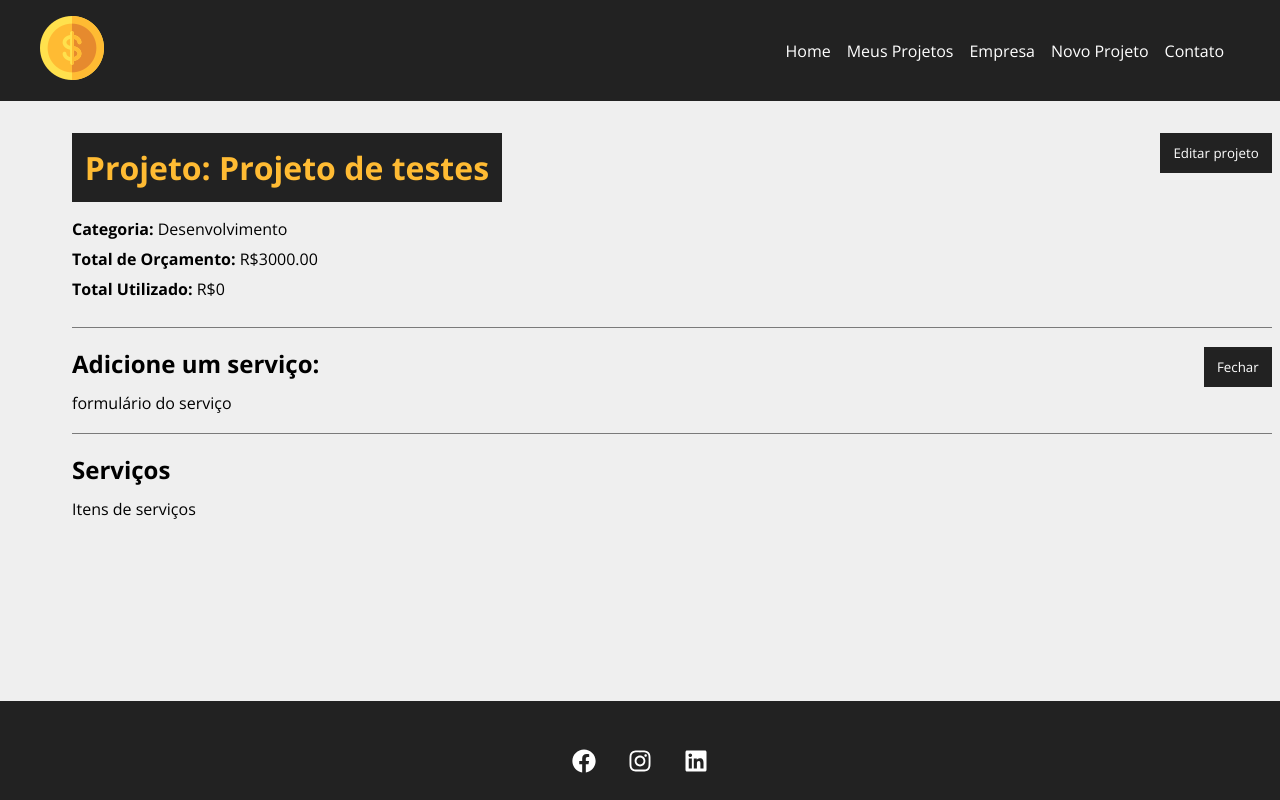
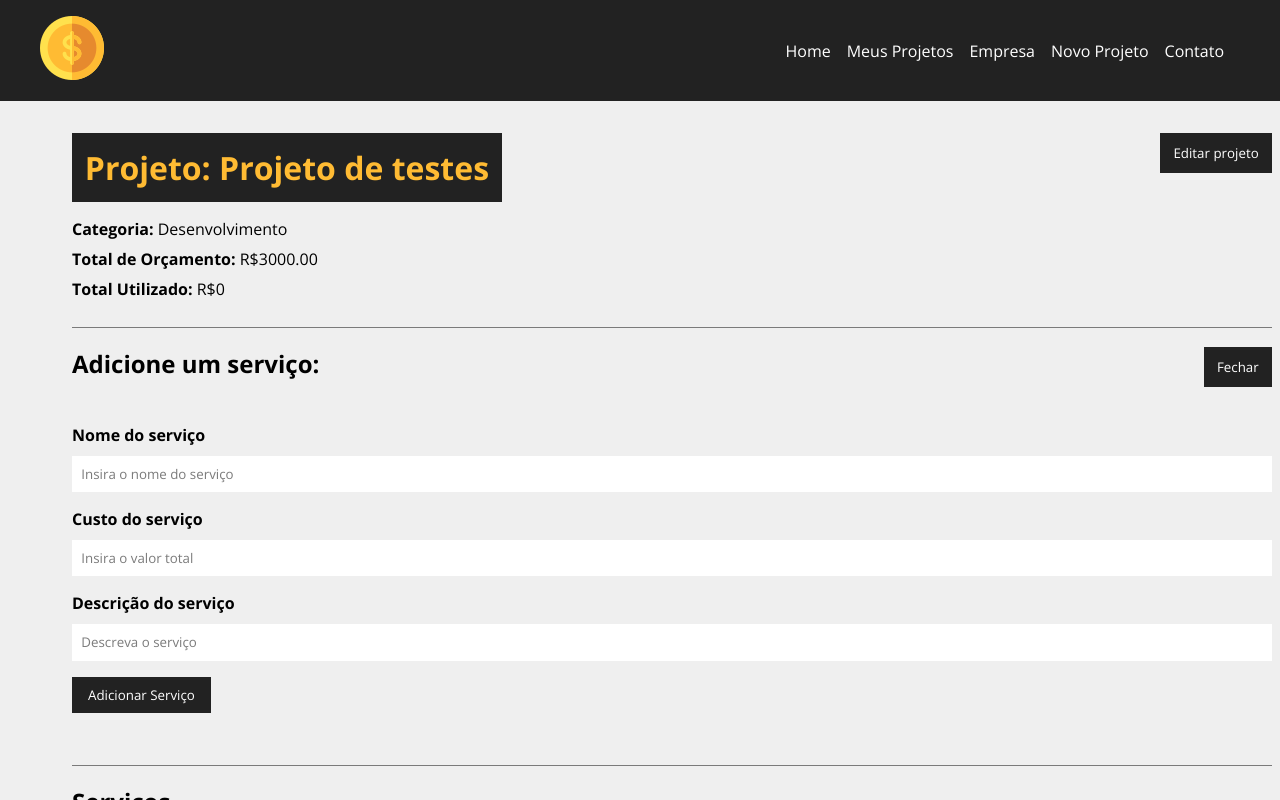
Before and after one commit to BrunoSilva03/Costs, a React (Vite) app in the folder costs/: page /project/1 in a window 1280 px wide. Both pictures are taken after a click on the button "Adicionar serviço". Shown: the top 800 px of the page. Built offline with nearby package versions, Linux system fonts and the light colour scheme; data requests are answered from the project's data file.

Commit message:
form completo do adicionar serviço e bug resolvido

```diff
--- a/costs/src/components/pages/Project.jsx
+++ b/costs/src/components/pages/Project.jsx
@@ -8,6 +8,7 @@
 import Container from '../layoult/Container'
 import Message from '../layoult/Message'
 import ProjectForm from '../project/ProjectForm'
+import ServiceForm from '../services/ServiceForm'
 
 function Project() {
     const { id } = useParams()
@@ -62,6 +63,10 @@
 
     }
 
+    function createService() {
+
+    }
+
 
     function toggleProjectForm() {
         setShowProjectForm(!showProjectForm)
@@ -109,7 +114,13 @@
                                 {!showServiceForm ? 'Adicionar serviço' : 'Fechar'}
                             </button>
                             <div className={styles.project_info}>
-                                {showServiceForm && <div>formulário do serviço</div>}
+                                {showServiceForm && (
+                                    <ServiceForm
+                                        handleSubmit={createService}
+                                        btnText="Adicionar Serviço"
+                                        projectData={project}
+                                    />
+                                )}
 
                             </div>
 
--- /dev/null
+++ b/costs/src/components/services/ServiceForm.jsx
@@ -0,0 +1,49 @@
+import {useState} from 'react'
+
+import Input from '../form/input'
+import SubmitButton from '../form/SubmitButton'
+
+import styles from '../project/ProjectForm.module.css'
+
+function ServiceForm({ handleSubmit, btnText, projectData}) {
+
+    function submit() {
+
+    }
+
+    function handleChange(e) {
+
+    }
+
+    return (
+        <form onSubmit={submit} className={styles.form}>
+            <Input
+                type="text"
+                text="Nome do serviço"
+                name="name"
+                placeholder="Insira o nome do serviço"
+                handleOnChange={handleChange}
+            />
+
+            <Input
+                type="number"
+                text="Custo do serviço"
+                name="cost"
+                placeholder="Insira o valor total"
+                handleOnChange={handleChange}
+            />
+
+            <Input
+                type="text"
+                text="Descrição do serviço"
+                name="description"
+                placeholder="Descreva o serviço"
+                handleOnChange={handleChange}
+            />
+
+            <SubmitButton text={btnText} />
+        </form>
+    )
+}
+
+export default ServiceForm
```
